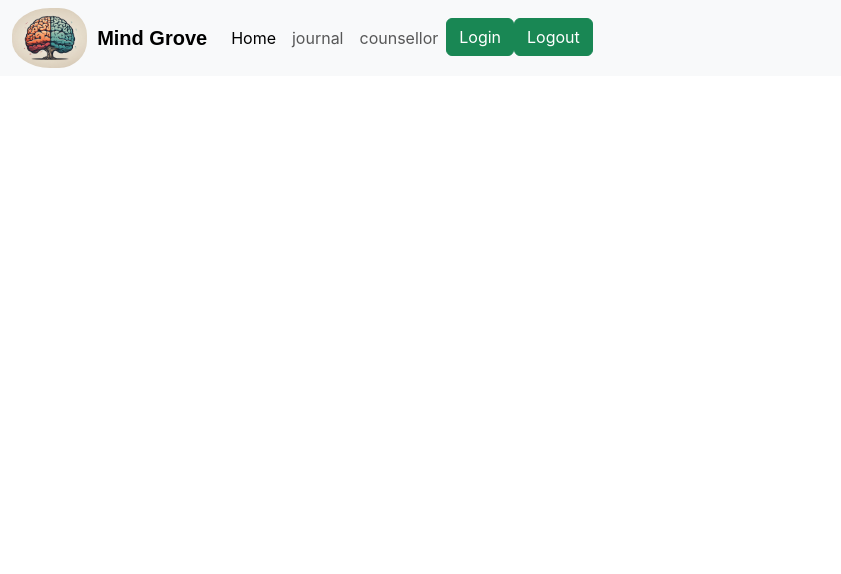
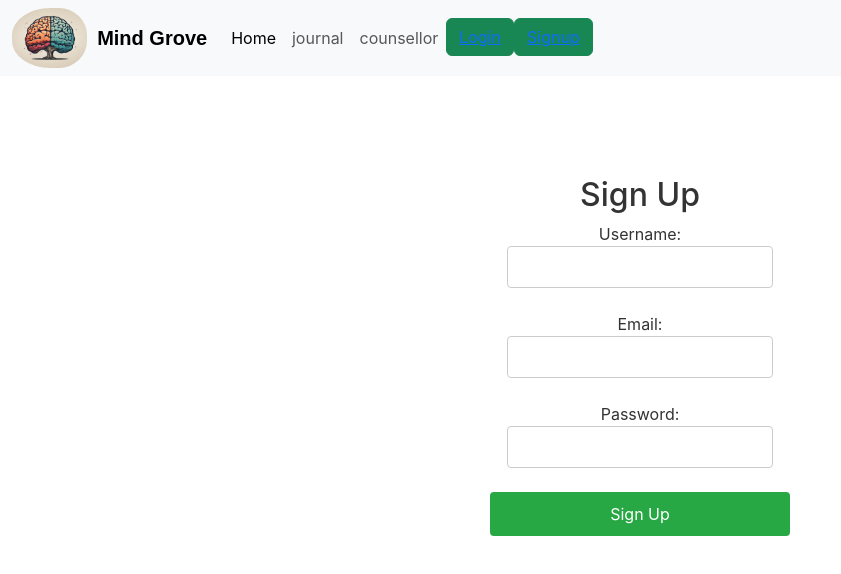
Before and after one commit to Soham908/Mind-Grove, a React (Create React App) app: page /signup in a window 1280 px wide. Shown: the top 574 px of the page, without its empty margins (0-841 px from the left). Built offline with nearby package versions, Linux system fonts and the light colour scheme.

Commit message:
login and signup page

```diff
--- a/src/App.js
+++ b/src/App.js
@@ -5,6 +5,8 @@ import { Journal } from './pages/Journal';
 import { Counsellor } from './pages/Counsellor';
 import { MoodTracker } from './pages/MoodTracker';
 import { Navbar } from './components/Navbar/Navbar';
+import Login from './components/Login/Login';
+import Signup from './components/Signup/Signup';
 
 function App() {
   return (
@@ -15,6 +17,8 @@ function App() {
         <Route path="/journal" element={<Journal />} />
         <Route path="/counsellor" element={<Counsellor />} />
         <Route path="/mood-tracking" element={<MoodTracker />} />
+        <Route path="/login" element={<Login />} />
+        <Route path="/signup" element={<Signup />} />
       </Routes>
 
     </div>
--- /dev/null
+++ b/src/components/Login/Login.css
@@ -0,0 +1,46 @@
+/* src/Login.css */
+
+  .container {
+    background-color: #ffffff;
+    box-shadow: 0px 0px 10px rgba(0, 0, 0, 0.1);
+    border-radius: 8px;
+    padding: 20px;
+    width: 300px;
+  }
+
+  h2 {
+    text-align: center;
+    color: #333333;
+  }
+
+  form {
+    display: flex;
+    flex-direction: column;
+  }
+
+  label {
+    margin-bottom: 8px;
+    color: #333333;
+  }
+
+  input {
+    padding: 8px;
+    margin-bottom: 16px;
+    border: 1px solid #cccccc;
+    border-radius: 4px;
+  }
+
+  button {
+    padding: 10px;
+    background-color: #007bff;
+    color: #ffffff;
+    border: none;
+    border-radius: 4px;
+    cursor: pointer;
+    font-size: 16px;
+    transition: background-color 0.3s ease;
+
+    &:hover {
+      background-color: #0056b3;
+    }
+  }
--- /dev/null
+++ b/src/components/Login/Login.js
@@ -0,0 +1,42 @@
+// src/Login.js
+import React, { useState } from 'react';
+import './Login.css';
+
+const Login = () => {
+  const [username, setUsername] = useState('');
+  const [password, setPassword] = useState('');
+
+  const handleLogin = () => {
+    // Add your login logic here
+    console.log('Logging in with:', { username, password });
+  };
+
+  return (
+    <div className="container">
+      <h2>Login</h2>
+      <form>
+        <label>
+          Username:
+          <input
+            type="text"
+            value={username}
+            onChange={(e) => setUsername(e.target.value)}
+          />
+        </label>
+        <label>
+          Password:
+          <input
+            type="password"
+            value={password}
+            onChange={(e) => setPassword(e.target.value)}
+          />
+        </label>
+        <button type="button" onClick={handleLogin}>
+          Login
+        </button>
+      </form>
+    </div>
+  );
+};
+
+export default Login;
--- a/src/components/Navbar/Navbar.js
+++ b/src/components/Navbar/Navbar.js
@@ -1,5 +1,6 @@
 import "./Navbar.css";
 import logo from "../../images/mind_grove_logo.jpg";
+import { Link } from "react-router-dom";
 export const Navbar = () => {
   return (
     <nav class="navbar navbar-expand-lg bg-body-tertiary">
@@ -38,12 +39,16 @@ export const Navbar = () => {
             </li>
             <li>
               <button type="button" class="btn btn-success">
+              <Link to="/login">
                 Login
+                </Link>
               </button>
             </li>
             <li>
               <button type="button" class="btn btn-success">
-                Logout
+              <Link to="/signup">
+                Signup
+                </Link>
               </button>
             </li>
           </ul>
--- /dev/null
+++ b/src/components/Signup/Signup.css
@@ -0,0 +1,27 @@
+/* src/Signup.css */
+.signup-container {
+    width: 300px;
+    margin: auto;
+    margin-top: 100px;
+  }
+
+  .signup-form {
+    display: flex;
+    flex-direction: column;
+  }
+
+  .form-label {
+    margin-bottom: 8px;
+  }
+
+  .form-input {
+    padding: 8px;
+    margin-bottom: 16px;
+  }
+
+  .signup-button {
+    background-color: #28a745;
+    color: #fff;
+    padding: 10px;
+    cursor: pointer;
+  }
--- /dev/null
+++ b/src/components/Signup/Signup.js
@@ -0,0 +1,54 @@
+// src/Signup.js
+import React, { useState } from 'react';
+import './Signup.css';
+
+const Signup = () => {
+  const [username, setUsername] = useState('');
+  const [email, setEmail] = useState('');
+  const [password, setPassword] = useState('');
+
+  const handleSignup = () => {
+    // Add your signup logic here
+    console.log('Signing up with:', { username, email, password });
+  };
+
+  return (
+    <div className="signup-container">
+      <h2>Sign Up</h2>
+      <form className="signup-form">
+        <label className="form-label">
+          Username:
+          <input
+            className="form-input"
+            type="text"
+            value={username}
+            onChange={(e) => setUsername(e.target.value)}
+          />
+        </label>
+        <label className="form-label">
+          Email:
+          <input
+            className="form-input"
+            type="email"
+            value={email}
+            onChange={(e) => setEmail(e.target.value)}
+          />
+        </label>
+        <label className="form-label">
+          Password:
+          <input
+            className="form-input"
+            type="password"
+            value={password}
+            onChange={(e) => setPassword(e.target.value)}
+          />
+        </label>
+        <button className="signup-button" type="button" onClick={handleSignup}>
+          Sign Up
+        </button>
+      </form>
+    </div>
+  );
+};
+
+export default Signup;
```
